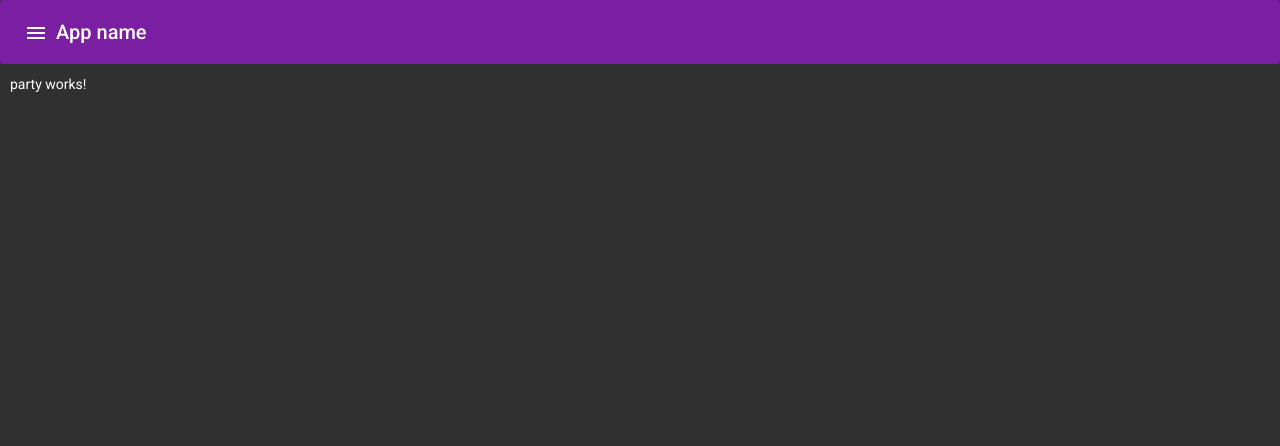
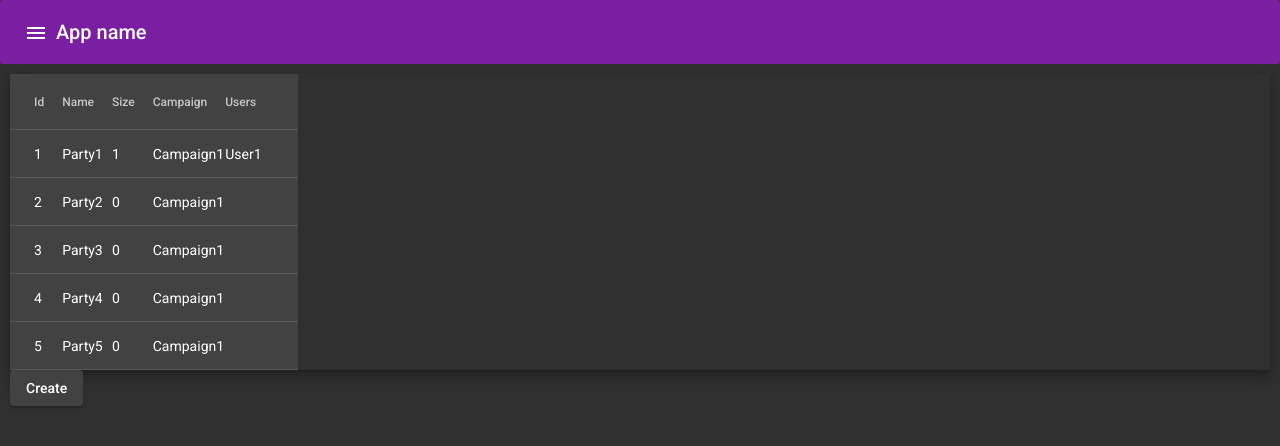
Before and after one commit to JorikLeemans/monster-encounter, an Angular app: page /party in a window 1280 px wide. Shown: the top 446 px of the page. Built offline with nearby package versions, Linux system fonts and the light colour scheme.

Commit message:
Added Party pages functionality + new data schema

```diff
--- a/src/app/party/party/party.component.html
+++ b/src/app/party/party/party.component.html
@@ -1 +1,38 @@
-<p>party works!</p>
+<div class="mat-elevation-z8">
+    <table mat-table class="full-width-table" matSort aria-label="Elements">
+      <!-- Id Column -->
+      <ng-container matColumnDef="id">
+        <th mat-header-cell *matHeaderCellDef mat-sort-header>Id</th>
+        <td mat-cell *matCellDef="let row">{{row.id}}</td>
+      </ng-container>
+
+      <!-- Name Column -->
+      <ng-container matColumnDef="name">
+        <th mat-header-cell *matHeaderCellDef mat-sort-header>Name</th>
+        <td mat-cell *matCellDef="let row">{{row.name}}</td>
+      </ng-container>
+      <!-- HP Column -->
+      <ng-container matColumnDef="size">
+        <th mat-header-cell *matHeaderCellDef mat-sort-header>Size</th>
+        <td mat-cell *matCellDef="let row">{{row.size}}</td>
+      </ng-container>
+      <!-- CR Column -->
+      <ng-container matColumnDef="campaign">
+        <th mat-header-cell *matHeaderCellDef mat-sort-header>Campaign</th>
+        <td mat-cell *matCellDef="let row">{{row.campaign}}</td>
+      </ng-container>
+      <!-- Movement Column -->
+      <ng-container matColumnDef="users">
+        <th mat-header-cell *matHeaderCellDef mat-sort-header>Users</th>
+        <td mat-cell *matCellDef="let row" >
+          <span *ngFor="let user of row.users">{{user.username}}</span>
+        </td>
+      </ng-container>
+
+      <tr mat-header-row *matHeaderRowDef="displayedColumns"></tr>
+      <tr mat-row *matRowDef="let row; columns: displayedColumns;" (click)="getParty(row.id)"></tr>
+    </table>
+
+
+  </div>
+  <a mat-raised-button routerLink="/partycreate">Create</a>
--- a/src/app/party/party/party.component.ts
+++ b/src/app/party/party/party.component.ts
@@ -1,15 +1,33 @@
-import { Component, OnInit } from '@angular/core';
+import { AfterViewInit, Component, OnInit, ViewChild } from '@angular/core';
+import { MatTable } from '@angular/material/table';
+import { Router } from '@angular/router';
+import { Party } from './party.model';
+import { PartyService } from './party.service';
 
 @Component({
   selector: 'app-party',
   templateUrl: './party.component.html',
   styleUrls: ['./party.component.css']
 })
-export class PartyComponent implements OnInit {
+export class PartyComponent implements AfterViewInit {
+  @ViewChild(MatTable) table!: MatTable<Party>;
 
-  constructor() { }
+  partyService: PartyService;
+    /** Columns displayed in the table. Columns IDs can be added, removed, or reordered. */
+    displayedColumns = ['id', 'name', 'size', 'campaign', 'users'];
+
+  constructor(private service: PartyService, private router: Router) {
+    this.partyService = service;
+  }
 
   ngOnInit(): void {
   }
+  ngAfterViewInit(): void {
+    this.table.dataSource = this.partyService.getParties();
+  }
+  getParty(id: number){
+    console.log("Clicked on:" + id)
+    this.router.navigate(['/partydetail/', id])
+  }
 
 }
--- a/src/app/party/party/party.model.ts
+++ b/src/app/party/party/party.model.ts
@@ -1,7 +1,9 @@
+import { User } from "src/app/user/user/user.model";
+
 export class Party{
     id: number=0;
     name: string='';
     size: number=0;
     campaign: string='';
-    users: /*User*/[]=[];
+    users: User[]=[];
 }
--- a/src/app/party/party/party.service.ts
+++ b/src/app/party/party/party.service.ts
@@ -1,20 +1,26 @@
 import { Injectable } from '@angular/core';
 import { Observable, of } from 'rxjs';
+import { User } from 'src/app/user/user/user.model';
+import { UserService } from 'src/app/user/user/user.service';
 import { Party } from './party.model';
 
 @Injectable({
   providedIn: 'root',
 })
 export class PartyService {
+  //users: User[];
   parties: Party[] = [
-    {id: 1, name: 'Party1', size:0, campaign:'Campaign1', users: []},
+    {id: 1, name: 'Party1', size:0, campaign:'Campaign1', users: [{id: 1, username: 'User1', password: "password123", favorites: [], monsters: []},]},
     {id: 2, name: 'Party2', size:0, campaign:'Campaign1', users: []},
     {id: 3, name: 'Party3', size:0, campaign:'Campaign1', users: []},
     {id: 4, name: 'Party4', size:0, campaign:'Campaign1', users: []},
     {id: 5, name: 'Party5', size:0, campaign:'Campaign1', users: []},  ];
 
-  constructor() {
+  constructor(private serviceUser: UserService) {
     console.log('Service constructor aangeroepen');
+    for(let i=0; i<this.parties.length; i++)
+    this.parties[i].size = this.parties[i].users.length;
+   // this.users = this.serviceUser.getUsers();
   }
 
   public getPartyById(id: number): Party{
--- a/src/app/party/partycreate/partycreate.component.html
+++ b/src/app/party/partycreate/partycreate.component.html
@@ -1 +1,28 @@
-<p>partycreate works!</p>
+<div class="form-group">
+
+    <form (ngSubmit)="OnSubmit()">
+        <mat-form-field appearance="fill">
+            <mat-label>Name</mat-label>
+            <input matInput [(ngModel)]="name"  name="name" placeholder="Name">
+        </mat-form-field>
+  <!--      Wordt berekend aan hoeveelheid users
+      <mat-form-field appearance="fill">
+            <mat-label>Size</mat-label>
+            <input matInput [(ngModel)]="size" name="size" >
+        </mat-form-field>
+    -->
+        <mat-form-field appearance="fill">
+            <mat-label>Campaign</mat-label>
+            <input matInput [(ngModel)]="campaign" name="campaign" >
+        </mat-form-field>
+        <mat-form-field appearance="fill">
+            <mat-label>Users</mat-label>
+            <!-- Moet een keuze veld worden van alle users-->
+            <input matInput [(ngModel)]="users" name="users">
+        </mat-form-field>
+        <button mat-button>Submit</button>
+
+    </form>
+
+
+</div>
--- a/src/app/party/partycreate/partycreate.component.ts
+++ b/src/app/party/partycreate/partycreate.component.ts
@@ -1,4 +1,7 @@
 import { Component, OnInit } from '@angular/core';
+import { ActivatedRoute, Router } from '@angular/router';
+import { Party } from '../party/party.model';
+import { PartyService } from '../party/party.service';
 
 @Component({
   selector: 'app-partycreate',
@@ -6,10 +9,33 @@ import { Component, OnInit } from '@angular/core';
   styleUrls: ['./partycreate.component.css']
 })
 export class PartycreateComponent implements OnInit {
+  party: Party = new Party;
+  name: string = '';
+  size: number=0;
+  campaign: string='';
+  users: []=[];
+  partiesCount: number=0;
 
-  constructor() { }
+
+
+  constructor(private partyService: PartyService, private router: Router, private route: ActivatedRoute) {
+    this.partiesCount = this.partyService.getParties().length;
+    console.log(this.partiesCount)
+   }
 
   ngOnInit(): void {
   }
 
+  OnSubmit(){
+    console.log(this.name)
+    this.party.id = this.partiesCount +1;
+    this.party.name = this.name;
+    this.party.size = this.party.users.length;
+    this.party.campaign = this.campaign;
+    this.party.users = this.users;
+
+    this.partyService.addParty(this.party);
+    this.router.navigate(['/party']);
+  }
+
 }
--- a/src/app/party/partydetail/partydetail.component.html
+++ b/src/app/party/partydetail/partydetail.component.html
@@ -1 +1,13 @@
-<p>partydetail works!</p>
+<div class="container">
+    <mat-list>
+        <mat-list-item>Id: {{party.id}}</mat-list-item>
+        <mat-list-item>Name: {{party.name}}</mat-list-item>
+        <mat-list-item>Size: {{party.size}}</mat-list-item>
+        <mat-list-item>Campaign: {{party.campaign}}</mat-list-item>
+        <mat-list-item *ngFor="let user of party.users"><span>Users: {{user.username}}</span></mat-list-item>
+    </mat-list>
+    <button class="button" mat-raised-button (click)="editParty()">Edit party!</button>
+    <button class="button" mat-raised-button (click)="deleteParty()">Delete party!</button>
+
+
+</div>
--- a/src/app/party/partydetail/partydetail.component.ts
+++ b/src/app/party/partydetail/partydetail.component.ts
@@ -1,4 +1,8 @@
 import { Component, OnInit } from '@angular/core';
+import { ActivatedRoute, Router } from '@angular/router';
+import { User } from 'src/app/user/user/user.model';
+import { Party } from '../party/party.model';
+import { PartyService } from '../party/party.service';
 
 @Component({
   selector: 'app-partydetail',
@@ -7,9 +11,29 @@ import { Component, OnInit } from '@angular/core';
 })
 export class PartydetailComponent implements OnInit {
 
-  constructor() { }
+  partyService: PartyService;
+  party: Party = new Party();
+  //users: User[] = this.party.users;
+ // partyObsv: Observable<Party>;
+
+  constructor(service: PartyService, private router: Router,
+    private route: ActivatedRoute) {
+    this.partyService = service;
+  }
 
   ngOnInit(): void {
+    this.party = this.partyService.getPartyById(this.route.snapshot.params.id);
+    console.log(this.route.snapshot.params.id);
+  }
+
+  editParty(){
+    this.router.navigate(['/partyedit/', this.party.id])
+  }
+
+  deleteParty(){
+    this.partyService.parties.splice(this.party.id - 1, 1);
+    console.log(this.party.id);
+    this.router.navigate(['party']);
   }
 
 }
--- a/src/app/party/partyedit/partyedit.component.html
+++ b/src/app/party/partyedit/partyedit.component.html
@@ -1 +1,21 @@
-<p>partyedit works!</p>
+<div class="form-group">
+
+    <form (ngSubmit)="OnSubmit()">
+        <mat-form-field appearance="fill" MatFormFieldControl>
+            <mat-label>Name</mat-label>
+            <input matInput [(ngModel)]="name"  name="name" placeholder="Name">
+        </mat-form-field>
+        <mat-form-field appearance="fill">
+            <mat-label>Campaign</mat-label>
+            <input matInput [(ngModel)]="campaign" name="campaign" >
+        </mat-form-field>
+        <mat-form-field appearance="fill">
+            <mat-label>Users</mat-label>
+            <input matInput [(ngModel)]="users" name="users" >
+        </mat-form-field>
+        <button mat-button>Submit</button>
+
+    </form>
+
+
+</div>
--- a/src/app/party/partyedit/partyedit.component.ts
+++ b/src/app/party/partyedit/partyedit.component.ts
@@ -1,4 +1,8 @@
 import { Component, OnInit } from '@angular/core';
+import { ActivatedRoute, Router } from '@angular/router';
+import { User } from 'src/app/user/user/user.model';
+import { Party } from '../party/party.model';
+import { PartyService } from '../party/party.service';
 
 @Component({
   selector: 'app-partyedit',
@@ -6,10 +10,32 @@ import { Component, OnInit } from '@angular/core';
   styleUrls: ['./partyedit.component.css']
 })
 export class PartyeditComponent implements OnInit {
+  party: Party = new Party;
+  name: string='';
+  campaign: string='';
+  users: User[]=[];
 
-  constructor() { }
+  constructor(private partyService: PartyService, private router: Router, private route: ActivatedRoute) {
+    this.party = this.partyService.getPartyById(this.route.snapshot.params.id);
+    console.log(this.party);
+    this.name = this.party.name;
+    this.campaign = this.party.campaign;
+    this.users = this.party.users;
+   }
 
   ngOnInit(): void {
   }
 
+  OnSubmit(){
+    console.log(this.name);
+
+    this.party.name = this.name;
+    this.party.campaign = this.campaign;
+    this.party.size = this.users.length;
+    this.party.users = this.users;
+
+    this.partyService.updateParty(this.party);
+    this.router.navigate(['/party'])
+  }
+
 }
```
Also changed, not shown: src/app/monster/monster.component.ts (line endings or trailing spaces), src/assets/erd-old.png (added), src/assets/erd.png.
